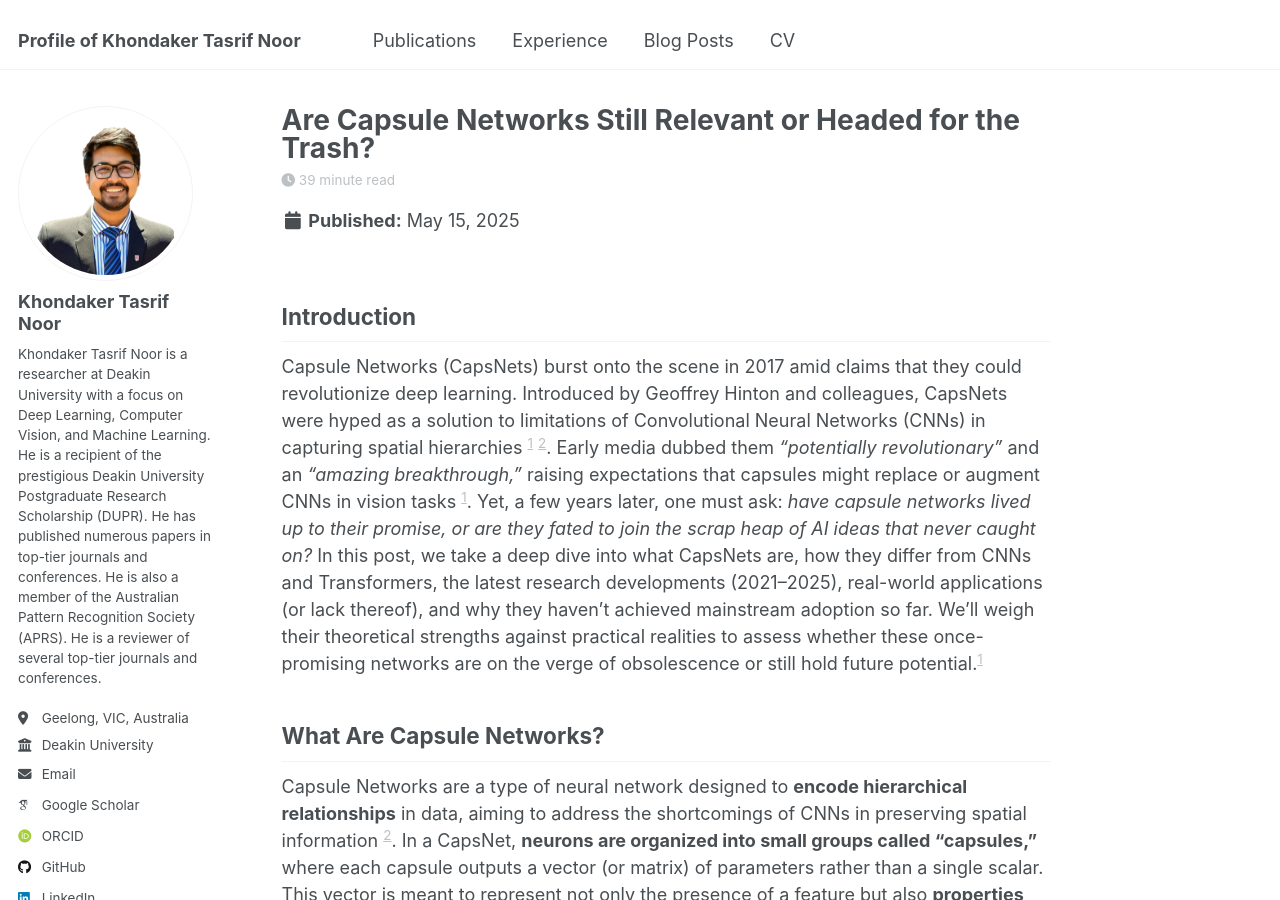
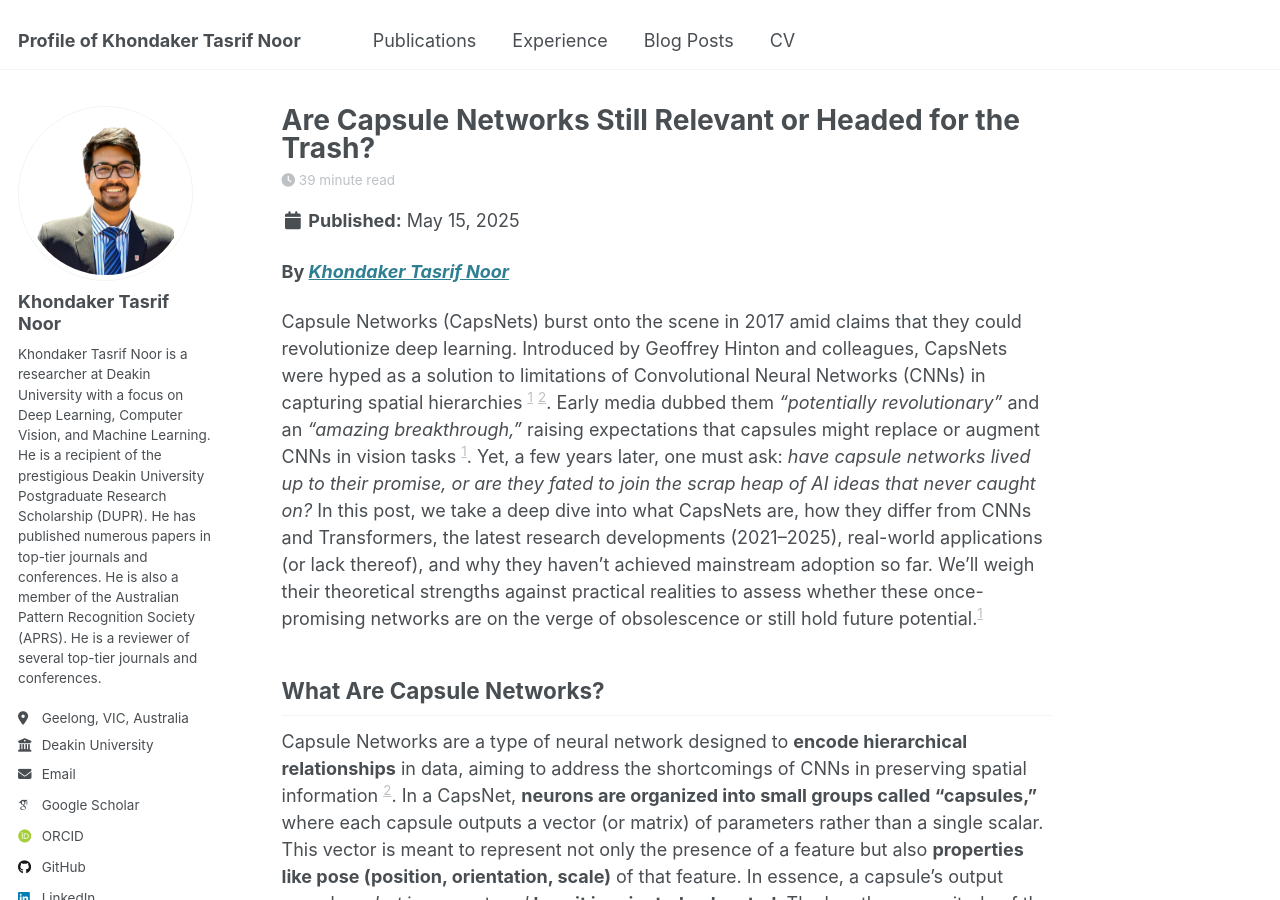
Before and after one commit to ktnoor/ktnoor.github.io, a Jekyll site: the page built from _posts/2025-05-15-CapsNet.md, in a window 1280 px wide and 900 px high. Built offline with Jekyll 4.4.1, drawn with Linux system fonts in a browser that asks for light colours; some web fonts are replaced; some of the changed text lies outside the part shown.

Commit message:
Updated post

```diff
--- a/_posts/2025-05-15-CapsNet.md
+++ b/_posts/2025-05-15-CapsNet.md
@@ -7,10 +7,13 @@ tags:
   - Image Classification
   - Deep Learning
   - Classification
-
+  - Capsule Networks
+  - CapsNet
 ---
 
-## Introduction
+<p style="font-size: 1em; font-weight: bold;">
+    By <a href="https://ktnoor.github.io/" style="font-style: italic;">Khondaker Tasrif Noor</a>
+</p>
 
 Capsule Networks (CapsNets) burst onto the scene in 2017 amid claims that they could revolutionize deep learning. Introduced by Geoffrey Hinton and colleagues, CapsNets were hyped as a solution to limitations of Convolutional Neural Networks (CNNs) in capturing spatial hierarchies [^Cite-CapsHyped] [^Cite-CapsLim]. Early media dubbed them *“potentially revolutionary”* and an *“amazing breakthrough,”* raising expectations that capsules might replace or augment CNNs in vision tasks [^Cite-CapsHyped]. Yet, a few years later, one must ask: *have capsule networks lived up to their promise, or are they fated to join the scrap heap of AI ideas that never caught on?* In this post, we take a deep dive into what CapsNets are, how they differ from CNNs and Transformers, the latest research developments (2021–2025), real-world applications (or lack thereof), and why they haven’t achieved mainstream adoption so far. We’ll weigh their theoretical strengths against practical realities to assess whether these once-promising networks are on the verge of obsolescence or still hold future potential.[^Cite-CapsHyped]
 
```
